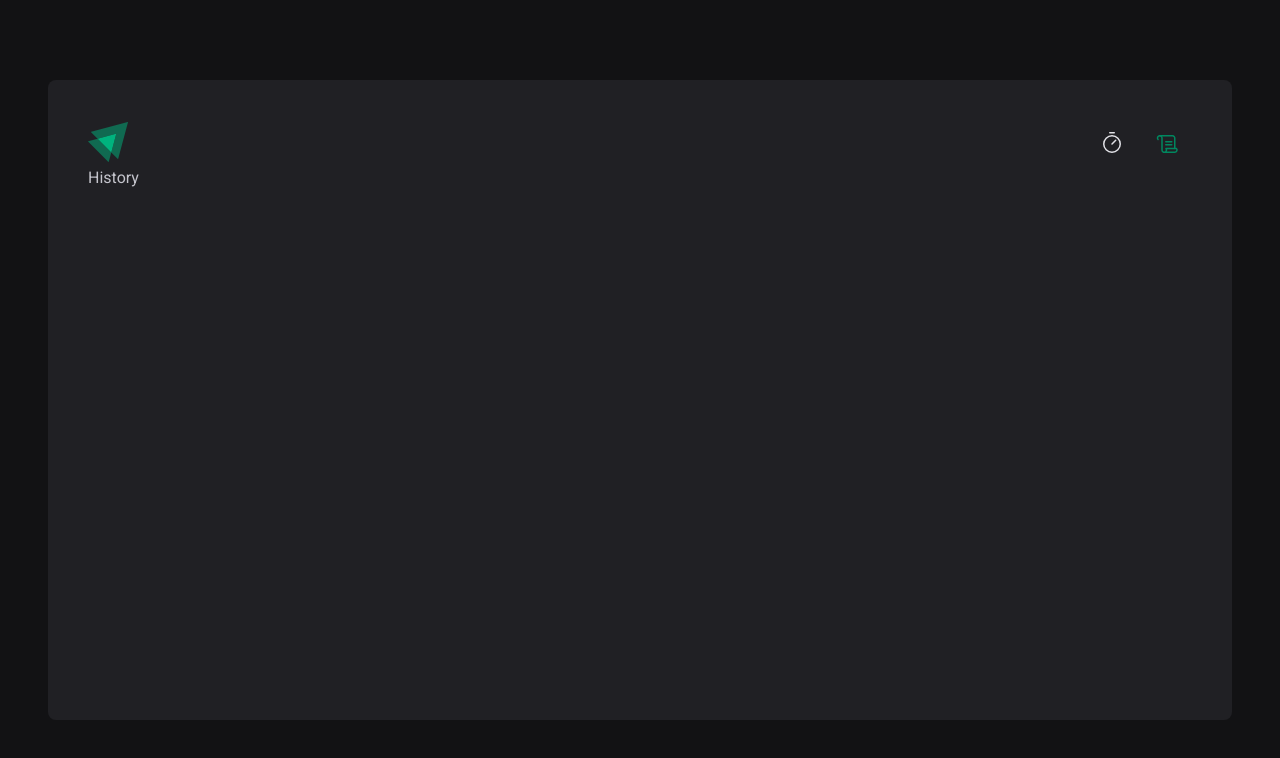
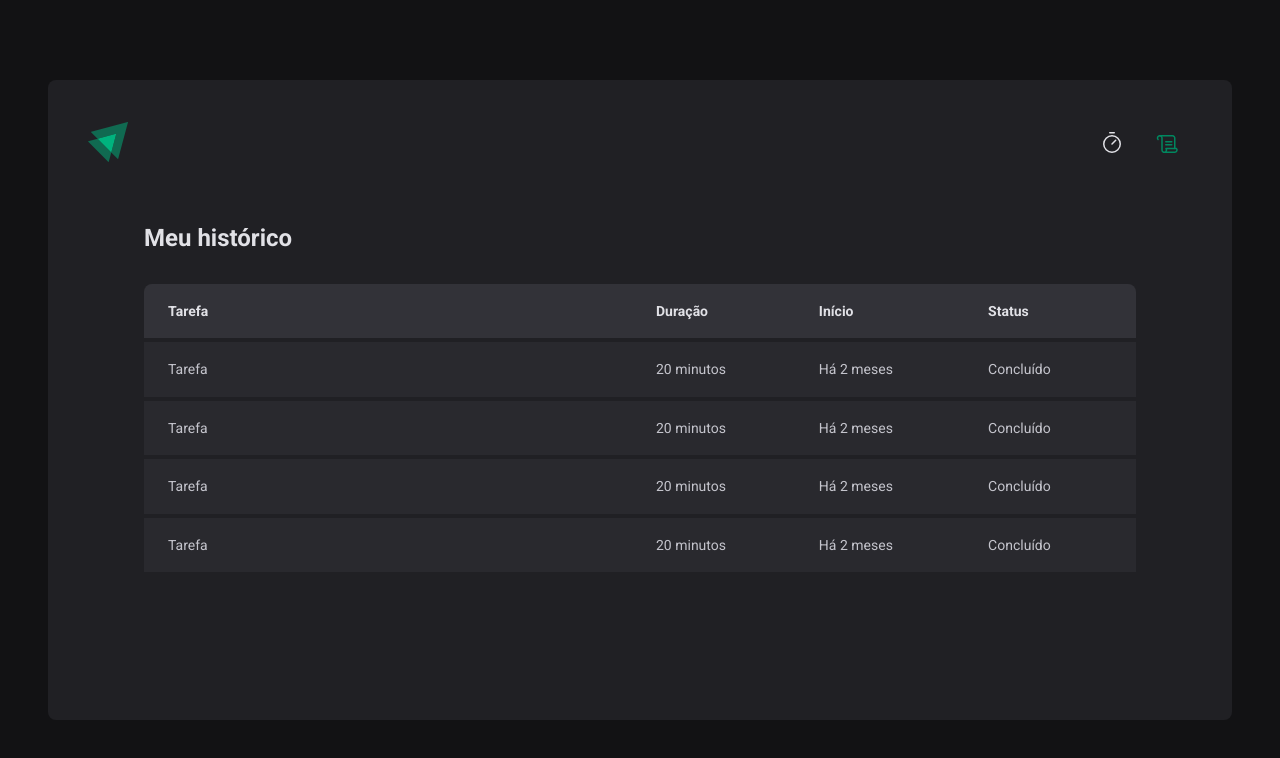
Before and after one commit to SouzaVitoria/pomodoro-timer, a React (Vite) app: page /history in a window 1280 px wide. Shown: the top 758 px of the page. Built offline with nearby package versions, Linux system fonts and the light colour scheme.

Commit message:
added History page

```diff
--- a/src/Router.tsx
+++ b/src/Router.tsx
@@ -1,6 +1,6 @@
 import { Route, Routes } from "react-router-dom";
 import { Home } from "./pages/Home/Home";
-import { History } from "./pages/History";
+import { History } from "./pages/History/History";
 import { DefaultLayout } from "./layouts/DefaultLayout/DefaultLayout";
 
 export function Router() {
--- a/src/pages/History.tsx
+++ /dev/null
@@ -1,3 +0,0 @@
-export function History() {
-  return <div> History</div>;
-}
--- /dev/null
+++ b/src/pages/History/History.tsx
@@ -0,0 +1,48 @@
+import { HistoryContainer, HistoryList } from "./styles";
+
+export function History() {
+  return (
+    <HistoryContainer>
+      <h1>Meu histórico</h1>
+
+      <HistoryList>
+        <table>
+          <thead>
+            <tr>
+              <th>Tarefa</th>
+              <th>Duração</th>
+              <th>Início</th>
+              <th>Status</th>
+            </tr>
+          </thead>
+          <tbody>
+            <tr>
+              <td>Tarefa</td>
+              <td>20 minutos</td>
+              <td>Há 2 meses</td>
+              <td>Concluído</td>
+            </tr>
+            <tr>
+              <td>Tarefa</td>
+              <td>20 minutos</td>
+              <td>Há 2 meses</td>
+              <td>Concluído</td>
+            </tr>
+            <tr>
+              <td>Tarefa</td>
+              <td>20 minutos</td>
+              <td>Há 2 meses</td>
+              <td>Concluído</td>
+            </tr>
+            <tr>
+              <td>Tarefa</td>
+              <td>20 minutos</td>
+              <td>Há 2 meses</td>
+              <td>Concluído</td>
+            </tr>
+          </tbody>
+        </table>
+      </HistoryList>
+    </HistoryContainer>
+  );
+}
--- /dev/null
+++ b/src/pages/History/styles.ts
@@ -0,0 +1,60 @@
+import styled from "styled-components";
+
+export const HistoryContainer = styled.main`
+  flex: 1;
+  padding: 3.5rem;
+  display: flex;
+  flex-direction: column;
+
+  h1 {
+    font-size: 1.5rem;
+    color: ${(props) => props.theme["gray-100"]};
+  }
+`;
+
+export const HistoryList = styled.div`
+  flex: 1;
+  overflow: auto;
+  margin-top: 2rem;
+  table {
+    width: 100%;
+    border-collapse: collapse;
+    min-width: 600px;
+
+    th {
+      background-color: ${(props) => props.theme["gray-600"]};
+      padding: 1rem;
+      text-align: left;
+      color: ${(props) => props.theme["gray-100"]};
+      font-size: 0.875rem;
+      line-height: 1.6;
+
+      &:first-child {
+        border-top-left-radius: 8px;
+        padding-left: 1.5rem;
+      }
+
+      &:last-child {
+        border-top-right-radius: 8px;
+        padding-right: 1.5rem;
+      }
+    }
+
+    td {
+      background-color: ${(props) => props.theme["gray-700"]};
+      border-top: 4px solid ${(props) => props.theme["gray-800"]};
+      padding: 1rem;
+      font-size: 0.875rem;
+      line-height: 1.6;
+
+      &:first-child {
+        width: 50%;
+        padding-left: 1.5rem;
+      }
+
+      &:last-child {
+        padding-right: 1.5rem;
+      }
+    }
+  }
+`;
```
